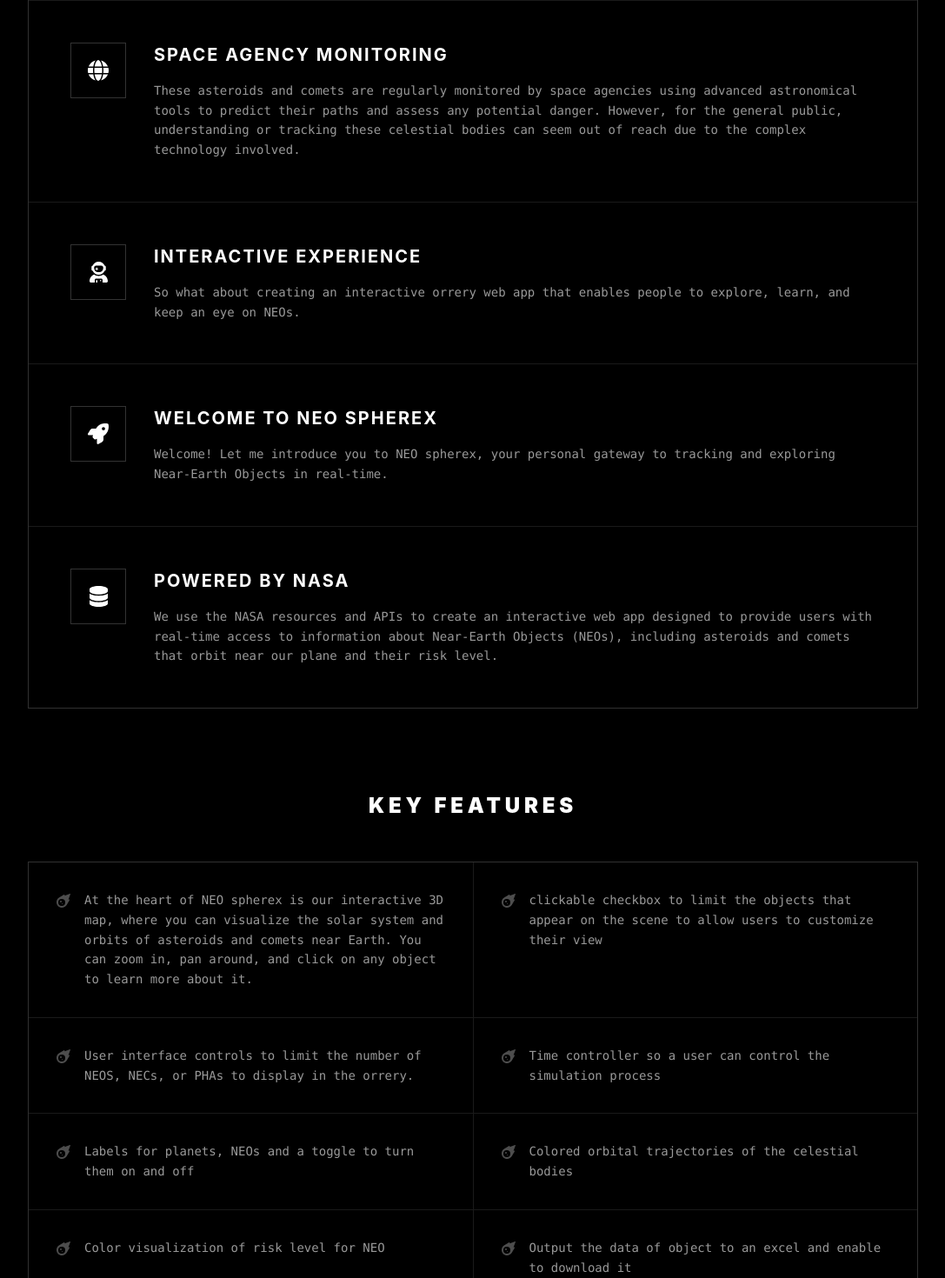
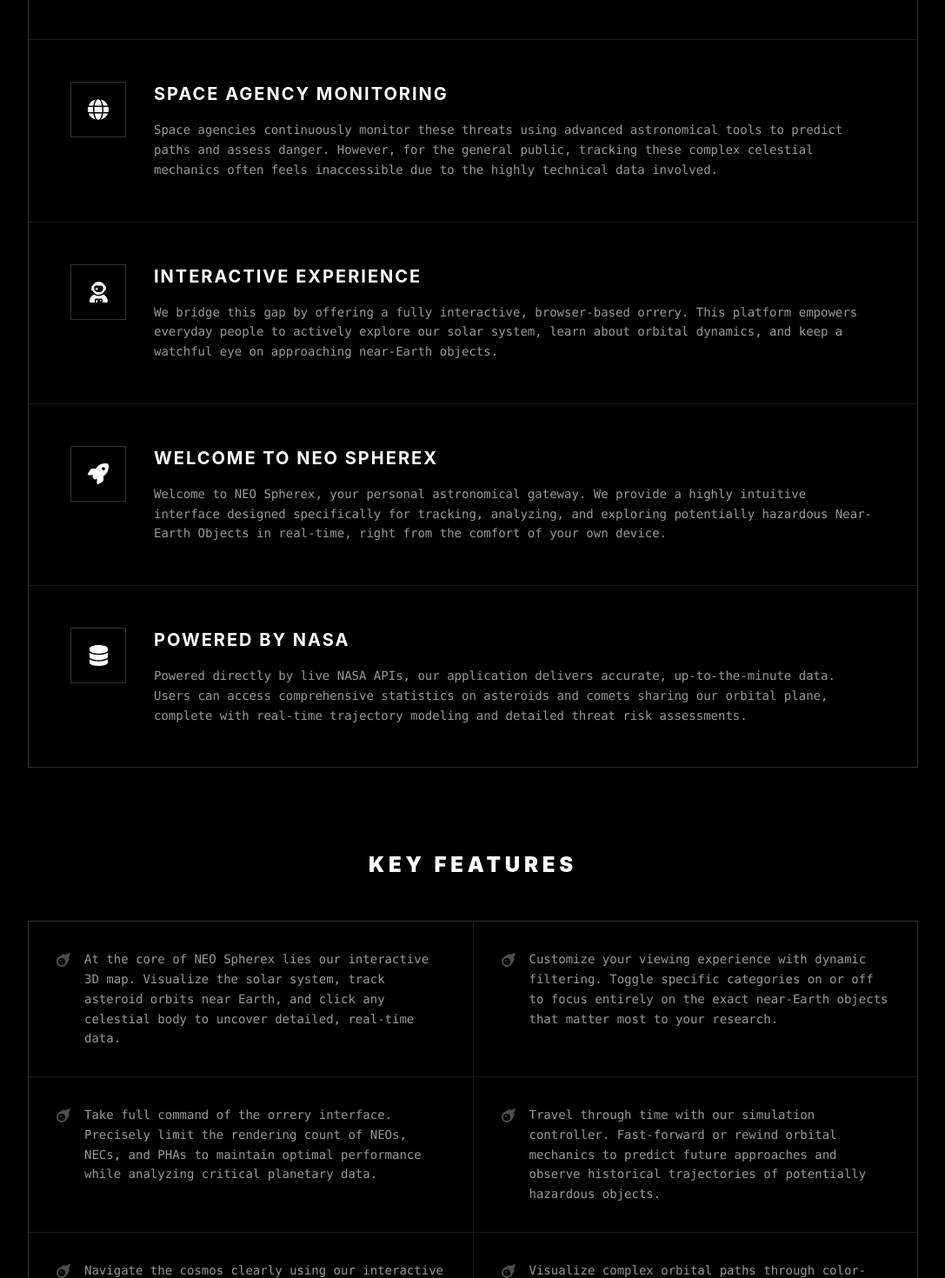
Before and after one commit to AhmedKhaledp-0/NEO_SHERXE, a React (Vite) app: page /about in a window 1280 px wide. Shown: the part 760-2230 px from the top of the page at 87% size, without its empty margins (96-1183 px from the left). Built offline with nearby package versions, Linux system fonts and the light colour scheme; no server answers.

Commit message:
content: balance text lengths in About page to fix grid white space

```diff
--- a/src/components/About.jsx
+++ b/src/components/About.jsx
@@ -16,60 +16,66 @@
     id: 1,
     icon: faExclamationTriangle,
     title: "Earth's Close Encounters",
-    text: "How often do you hear about an asteroid that is so close to the Earth that it may hit the Earth ??",
+    text: "Earth is constantly surrounded by celestial bodies, yet we rarely hear about asteroids until they make a dangerously close approach. Monitoring these near-Earth encounters is critical for our planetary defense and ongoing survival.",
   },
   {
     id: 2,
     icon: faGlobe,
     title: "Space Agency Monitoring",
-    text: "These asteroids and comets are regularly monitored by space agencies using advanced astronomical tools to predict their paths and assess any potential danger. However, for the general public, understanding or tracking these celestial bodies can seem out of reach due to the complex technology involved.",
+    text: "Space agencies continuously monitor these threats using advanced astronomical tools to predict paths and assess danger. However, for the general public, tracking these complex celestial mechanics often feels inaccessible due to the highly technical data involved.",
   },
   {
     id: 3,
     icon: faUserAstronaut,
     title: "Interactive Experience",
-    text: "So what about creating an interactive orrery web app that enables people to explore, learn, and keep an eye on NEOs.",
+    text: "We bridge this gap by offering a fully interactive, browser-based orrery. This platform empowers everyday people to actively explore our solar system, learn about orbital dynamics, and keep a watchful eye on approaching near-Earth objects.",
   },
   {
     id: 4,
     icon: faRocket,
     title: "Welcome to NEO Spherex",
-    text: "Welcome! Let me introduce you to NEO spherex, your personal gateway to tracking and exploring Near-Earth Objects in real-time.",
+    text: "Welcome to NEO Spherex, your personal astronomical gateway. We provide a highly intuitive interface designed specifically for tracking, analyzing, and exploring potentially hazardous Near-Earth Objects in real-time, right from the comfort of your own device.",
   },
   {
     id: 5,
     icon: faDatabase,
     title: "Powered by NASA",
-    text: "We use the NASA resources and APIs to create an interactive web app designed to provide users with real-time access to information about Near-Earth Objects (NEOs), including asteroids and comets that orbit near our plane and their risk level.",
+    text: "Powered directly by live NASA APIs, our application delivers accurate, up-to-the-minute data. Users can access comprehensive statistics on asteroids and comets sharing our orbital plane, complete with real-time trajectory modeling and detailed threat risk assessments.",
   },
 ];
 
 const features = [
   {
     id: 1,
-    text: " At the heart of NEO spherex is our interactive 3D map, where you can visualize the solar system and orbits of asteroids and comets near Earth. You can zoom in, pan around, and click on any object to learn more about it.",
+    text: "At the core of NEO Spherex lies our interactive 3D map. Visualize the solar system, track asteroid orbits near Earth, and click any celestial body to uncover detailed, real-time data.",
   },
   {
     id: 2,
-    text: " clickable checkbox to limit the objects that appear on the scene to allow users to customize their view ",
+    text: "Customize your viewing experience with dynamic filtering. Toggle specific categories on or off to focus entirely on the exact near-Earth objects that matter most to your research.",
   },
   {
     id: 3,
-    text: " User interface controls to limit the number of NEOS, NECs, or PHAs to display in the orrery.",
+    text: "Take full command of the orrery interface. Precisely limit the rendering count of NEOs, NECs, and PHAs to maintain optimal performance while analyzing critical planetary data.",
   },
   {
     id: 4,
-    text: " Time controller so a user can control the simulation process",
+    text: "Travel through time with our simulation controller. Fast-forward or rewind orbital mechanics to predict future approaches and observe historical trajectories of potentially hazardous objects.",
   },
   {
     id: 5,
-    text: " Labels for planets, NEOs and a toggle to turn them on and off",
+    text: "Navigate the cosmos clearly using our interactive labeling system. Instantly toggle identification tags for planets and NEOs to maintain a clean, readable viewport during deep space exploration.",
   },
-  { id: 6, text: " Colored orbital trajectories of the celestial bodies" },
-  { id: 7, text: " Color visualization of risk level for NEO" },
+  {
+    id: 6,
+    text: "Visualize complex orbital paths through color-coded trajectories. Instantly differentiate between stable planetary orbits and erratic comet paths to quickly grasp the layout of our inner solar system.",
+  },
+  {
+    id: 7,
+    text: "Assess threats instantly with color-coded risk visualization. Our integrated hazard system highlights near-Earth objects based on their potential danger, allowing for rapid identification of critical approach vectors.",
+  },
   {
     id: 8,
-    text: " Output the data of object to an excel and enable to download it ",
+    text: "Export critical data seamlessly for external analysis. Download comprehensive datasets of selected celestial bodies directly to Excel spreadsheets for advanced astronomical research and detailed offline tracking.",
   },
 ];
 
```
